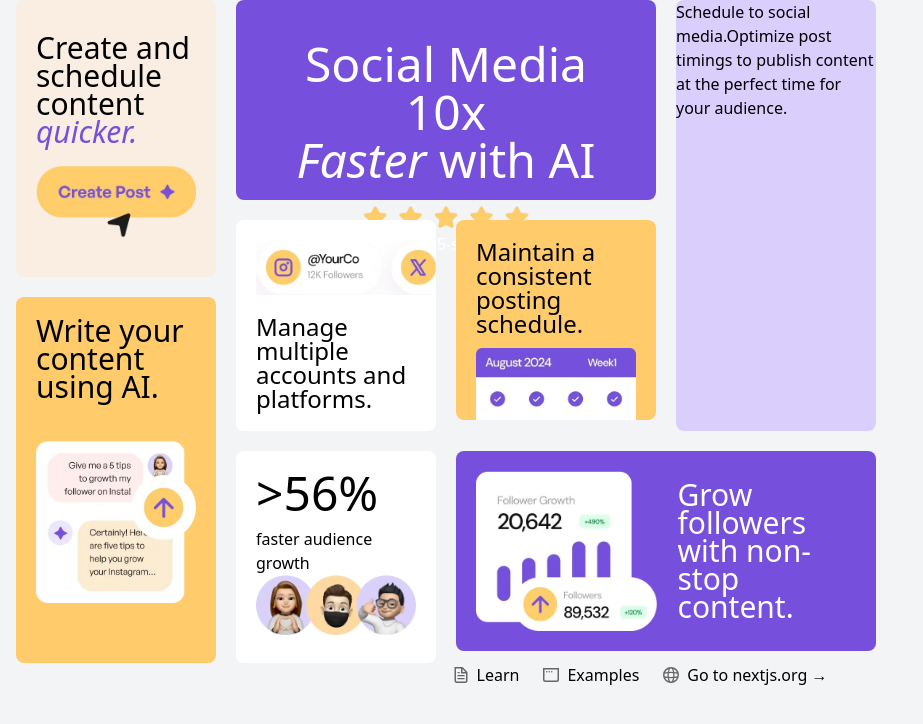
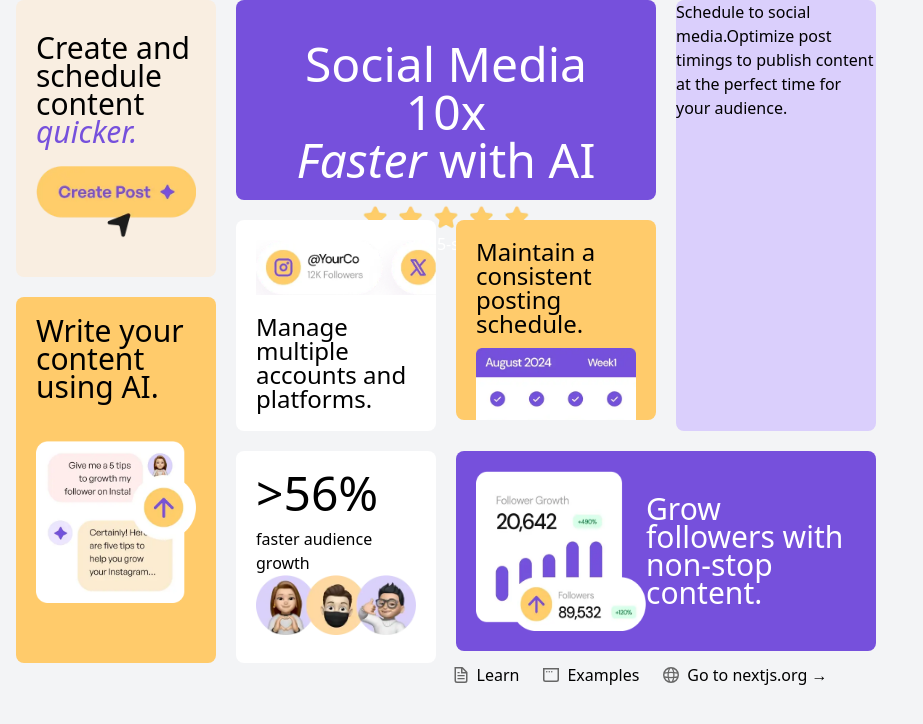
Before and after one commit to chungvuiloong/bento-grid, a Next.js app: page / in a window 1280 px wide. Shown: the top 724 px of the page, without its empty margins (0-923 px from the left). Built offline with nearby package versions, Linux system fonts and the light colour scheme.

Commit message:
Fix image size and text.

```diff
--- a/src/app/page.tsx
+++ b/src/app/page.tsx
@@ -59,8 +59,8 @@ export default function Home() {
                 </div>
                 <Image src={People_Img} alt="AI icon" width={200} height={200} className="" />
             </Card>
-            <Card className="p-5 bg-Purple-500 col-span-2 row-span-3 text-White flex flex-row gap-5">
-                <Image src={Follower_Img} alt="AI icon" width={200} height={200} className="" />
+            <Card className="p-5 bg-Purple-500 col-span-2 row-span-3 text-White flex flex-row">
+                <Image src={Follower_Img} alt="AI icon" width={170} height={200} className="" />
                 <p className="text-3xl leading-7 font-medium self-center">
                     Grow followers with non-stop content.
                 </p>
```
